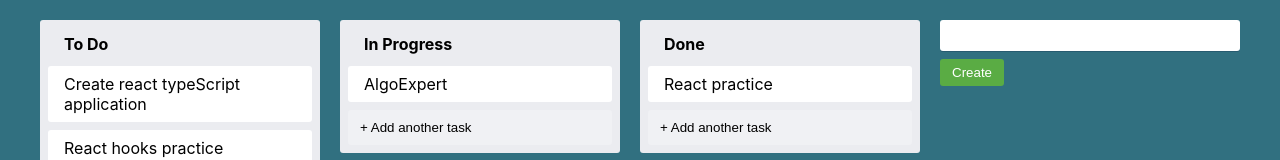
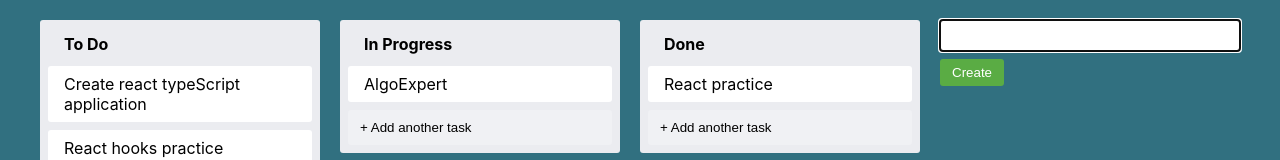
Before and after one commit to delacour124/trello-clone, a React (Create React App) app: page / in a window 1280 px wide. Both pictures are taken after a click on the button "+ Add another list". Shown: the top 160 px of the page. Built offline with nearby package versions, Linux system fonts and the light colour scheme.

Commit message:
added focus on input form

```diff
--- a/src/NewItemForm.tsx
+++ b/src/NewItemForm.tsx
@@ -1,21 +1,31 @@
-import { useState } from "react";
+import React, { useState } from "react";
 import { NewItemFormContainer, NewItemInput, NewItemButton } from './style';
+import { useFocus } from './useFocus';
 
 // define NewItemFormProps type
 type NewItemFormProps = {
   onAdd(text: string) : void;
-  // value?: string;
 }
 
 export const NewItemForm = ({ onAdd }: NewItemFormProps) => {
   // create text state, while user typing in input, will update text state
   const [text, setText] = useState('');
+  const inputRef = useFocus();
+
+  // create a function, submit input when hit enter key
+  const handleAddText = (event: React.KeyboardEvent<HTMLInputElement>) => {
+    if (event.key === 'Enter') {
+      onAdd(text);
+    }
+  }
 
   return (
     <NewItemFormContainer>
       <NewItemInput
         value={text}
         onChange={(e) => setText((e.target.value))}
+        ref={inputRef}
+        onKeyPress={handleAddText}
       />
       <NewItemButton onClick={() => onAdd(text)}>
         Create
--- /dev/null
+++ b/src/useFocus.ts
@@ -0,0 +1,12 @@
+import { useRef, useEffect } from 'react';
+
+// this useFocus hook help to focus on the input box when clicked add new item button
+export const useFocus = () => {
+  const ref = useRef<HTMLInputElement>(null);
+
+  useEffect(() => {
+    ref.current?.focus(); // when ref.current is truethy, call focus()
+  },[])
+
+  return ref;
+}
```
